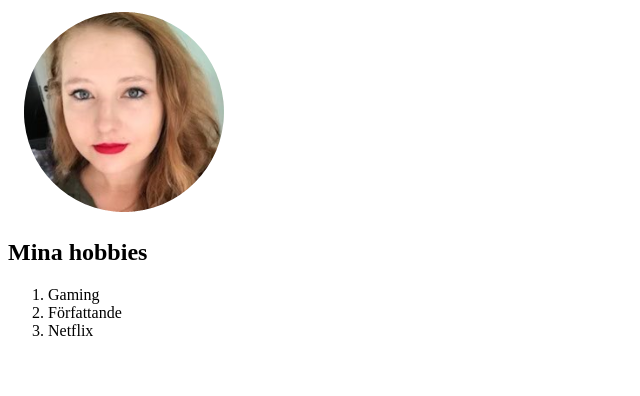
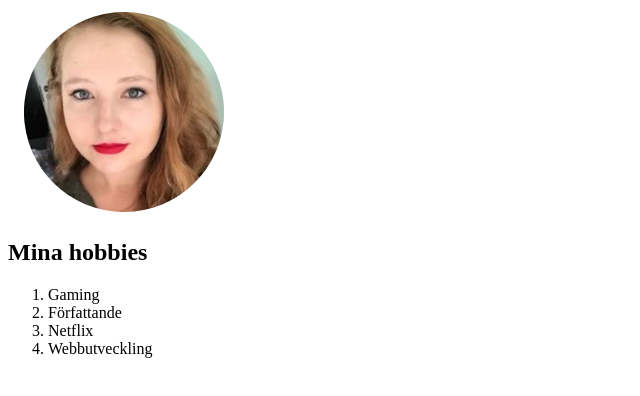
Before and after one commit to NaviEms/CV, a plain HTML site: page Hobbies.html in a window 1280 px wide. Shown: the whole page, without its empty margins (0-640 px from the left). Drawn offline with Linux system fonts and the light colour scheme.

Commit message:
Update Hobbies.html

```diff
--- a/Hobbies.html
+++ b/Hobbies.html
@@ -12,6 +12,7 @@
     <li>Gaming</li>
     <li>Författande</li>
     <li>Netflix</li>
+    <li>Webbutveckling</li>
   </ol>
 
 </body>
```
